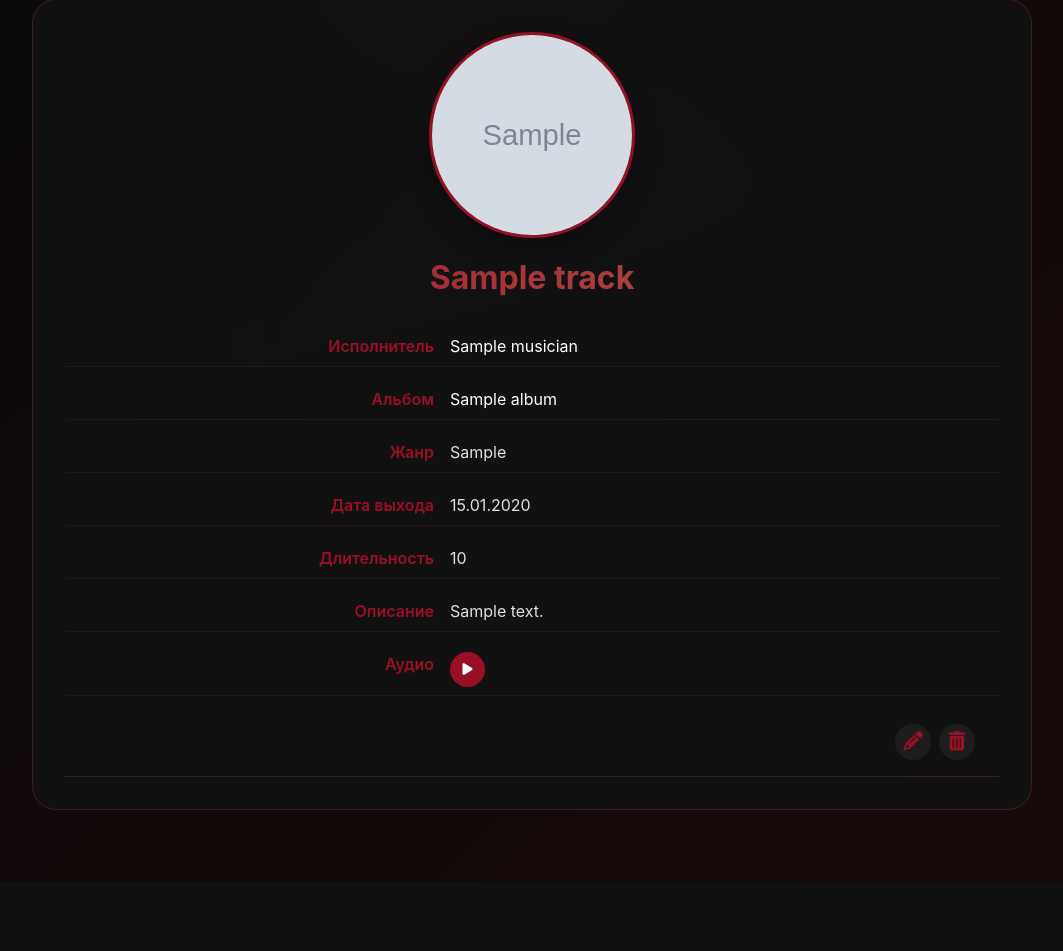
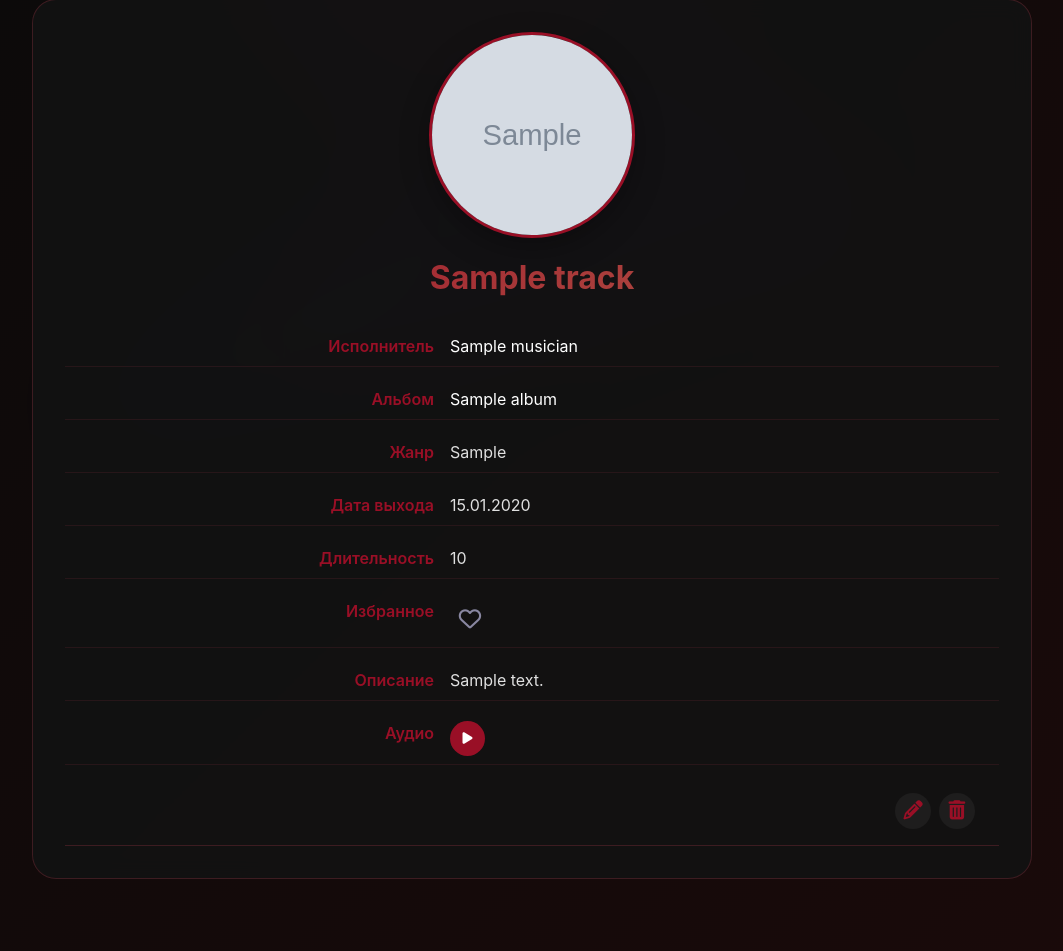
Before and after one commit to kukur1k/MusicCatalogDjango, a Django app: template MusicApp/Music/templates/music/track_detail.html in a window 1280 px wide. Shown: the part 197-1148 px from the top of the page, without its empty margins (108-1171 px from the left). Before the commit the page ends 1007 px from the top, so only its background shows below. Run offline with Django 5.2, Linux system fonts and the light colour scheme; the template is opened without the code that fills it: most values are stand-ins (such as "Sample title", 1, 10 or a date in 2020); grey boxes marked "Sample" are stand-in pictures.

Commit message:
add favorite btn but slider not work

```diff
--- a/MusicApp/Music/static/css/style.css
+++ b/MusicApp/Music/static/css/style.css
@@ -948,3 +948,30 @@ html {
     background: #990f26;
     cursor: pointer;
 }
+
+/* ===========================Favorite btn======================== */
+
+.favorite-btn {
+    background: transparent;
+    border: none;
+    cursor: pointer;
+    padding: 8px;
+    border-radius: 50%;
+    width: 40px;
+    height: 40px;
+    display: flex;
+    align-items: center;
+    justify-content: center;
+    transition: all 0.3s ease;
+    color: #8987A1;
+}
+
+.favorite-btn i {
+    font-size: 1.4rem;
+    transition: all 0.3s ease;
+}
+
+.favorite-btn:hover {
+    background: rgba(217, 64, 4, 0.1);
+    transform: scale(1.1);
+}
--- a/MusicApp/Music/templates/music/base.html
+++ b/MusicApp/Music/templates/music/base.html
@@ -90,6 +90,8 @@
 
 <script>
 
+    // использует ли пользователь слайдер
+    let activeSlider = false;
 
 
     // плеер для музыкального файла и окошко плеера
@@ -209,9 +211,11 @@
         nextTrack();
     });
 
+
+
     // если трек воспроизводится, перерисовываем время
     audio.addEventListener('timeupdate', function() {
-        if (audio.duration) {
+        if (audio.duration && !activeSlider) {
             let current = Math.floor(audio.currentTime);
             let total = Math.floor(audio.duration);
             currentTimeSpan.textContent = Math.floor(current / 60) + ':' + (current % 60 < 10 ? '0' + current % 60 : current % 60);
@@ -220,11 +224,24 @@
         }
     });
 
+    progressSlider.addEventListener('mousedown', function() {
+        activeSlider = true;
+    });
+
+    progressSlider.addEventListener('mouseup', function() {
+        activeSlider = false;
+        if (audio.duration) {
+            audio.currentTime = (progressSlider.value / 100) * audio.duration;
+        }
+    });
+
 
     // изменение времени при движении слайдера
     progressSlider.addEventListener('input', function() {
         if (audio.duration) {
-            audio.currentTime = (this.value / 100) * audio.duration;
+            let newTime = (this.value / 100) * audio.duration;
+            let current = Math.floor(newTime);
+            currentTimeSpan.textContent = Math.floor(current / 60) + ':' + (current % 60 < 10 ? '0' + current % 60 : current % 60);
         }
     });
 
--- a/MusicApp/Music/templates/music/track_detail.html
+++ b/MusicApp/Music/templates/music/track_detail.html
@@ -60,12 +60,24 @@
             </div>
             {% endif %}
 
-            {% if track.is_favorite %}
+
             <div class="info-row">
-                <span class="info-label">⭐ Избранное</span>
-                <span class="info-value">В избранном</span>
+                <span class="info-label">Избранное</span>
+                <span class="info-value">
+                    <form method="post" action="{% url 'music:toggle_favorite' track.pk %}" style="display: inline;">
+                        {% csrf_token %}
+                        <button type="submit" class="favorite-btn {% if track.is_folove %}active{% endif %}">
+                            {% if track.is_folove %}
+                                <i class="fas fa-heart"></i>
+                            {% else %}
+                                <i class="far fa-heart"></i>
+                            {% endif %}
+                        </button>
+                    </form>
+                </span>
             </div>
-            {% endif %}
+
+
 
             {% if track.description %}
             <div class="info-row">
--- a/MusicApp/Music/urls.py
+++ b/MusicApp/Music/urls.py
@@ -31,4 +31,6 @@ urlpatterns = [
     path('musicians/<int:pk>/update/', views.musician_update, name='musician_update'),
     path('musicians/<int:pk>/delete/', views.musician_delete, name='musician_delete'),
 
+     path('tracks/<int:pk>/favorite/', views.toggle_favorite, name='toggle_favorite'),
+
 ]
```
Also changed, not shown: MusicApp/Music/templates/music/track_list.html (+6 -4 lines), MusicApp/Music/views.py (+11 -1 lines), MusicApp/db.sqlite3.
